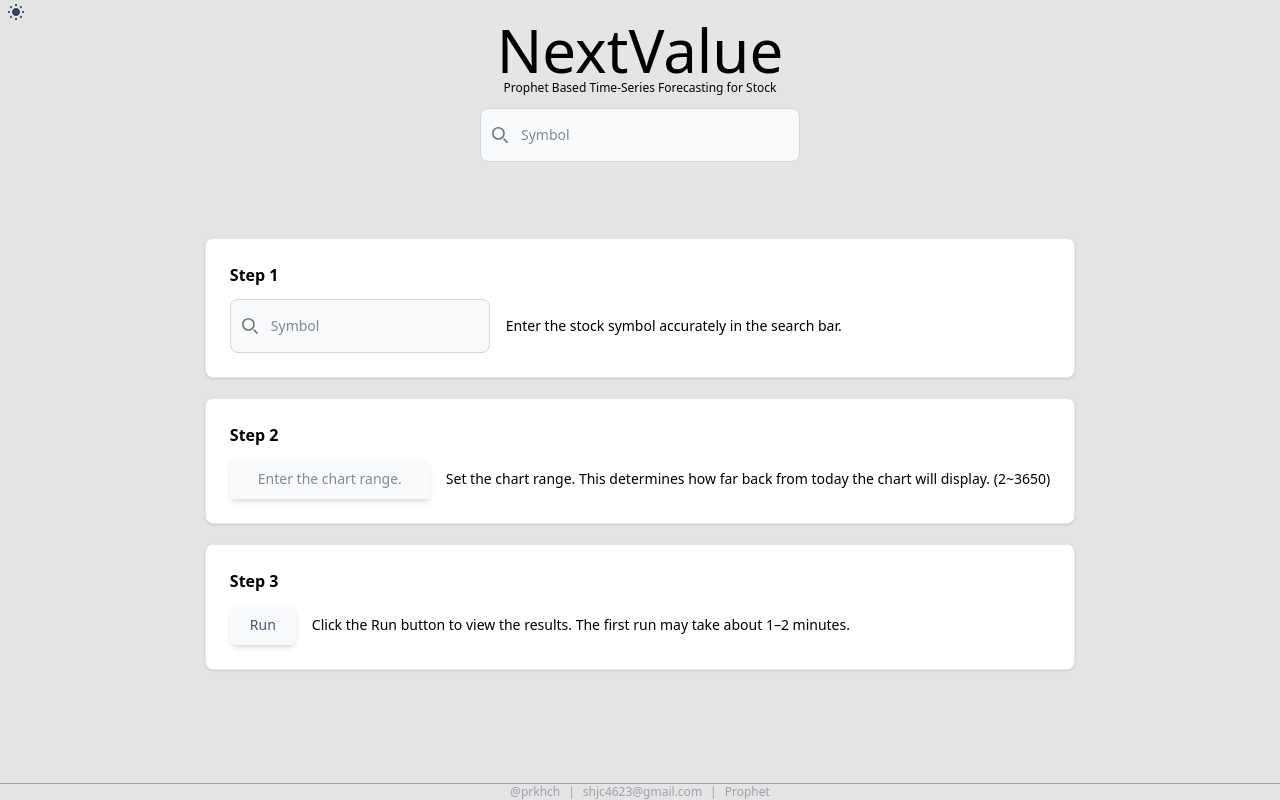
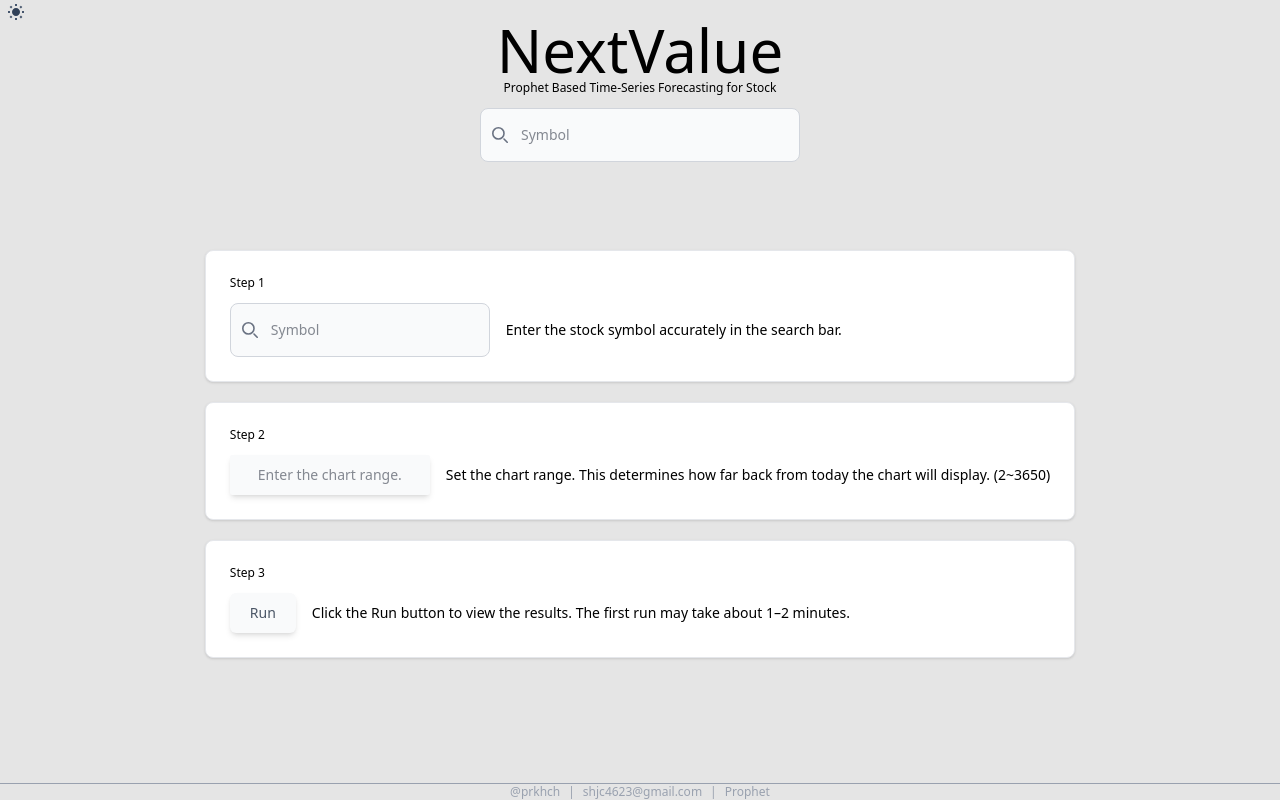
Before and after one commit to prkhch/next-value, a Next.js app in the folder next/: page / in a window 1280 px wide. Built offline with nearby package versions, Linux system fonts and the light colour scheme.

Commit message:
chore : step style 수정

```diff
--- a/next/src/components/HomeContent.tsx
+++ b/next/src/components/HomeContent.tsx
@@ -31,7 +31,7 @@
           className="flex flex-col h-auto w-full max-w-xs md:max-w-full items-center justify-center md:items-start md:justify-between p-2 md:p-6 bg-white border border-gray-200 rounded-lg shadow-sm dark:bg-gray-800 dark:border-gray-700"
         >
           <div className="mb-3">
-            <p className="font-bold">Step {step.id}</p>
+            <p className="font-thin text-xs">Step {step.id}</p>
           </div>
           <div className="flex flex-col md:flex-row justify-center md:justify-between items-center md:items-center gap-1 md:gap-4 text-xs md:text-sm font-thin">
             {step.mock}
```
